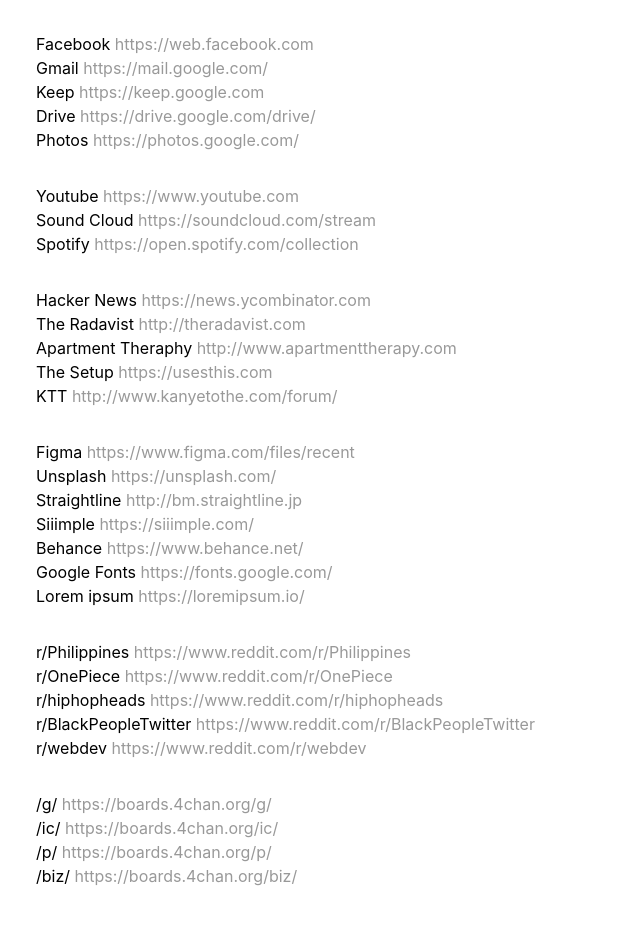
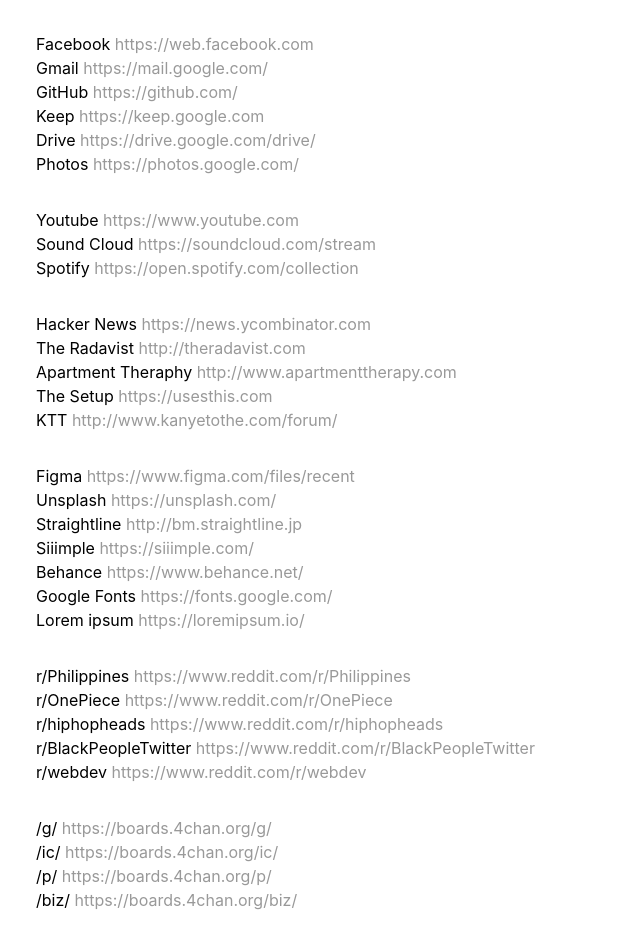
Before and after one commit to jasonvictorio/startpage, a Nuxt app: page / in a window 1280 px wide. Shown: the top 948 px of the page, without its empty margins (0-640 px from the left). Built offline with nearby package versions, Linux system fonts and the light colour scheme.

Commit message:
add github link

```diff
--- a/pages/index.vue
+++ b/pages/index.vue
@@ -15,6 +15,7 @@
       [
         { label: 'Facebook', link: 'https://web.facebook.com' },
         { label: 'Gmail', link: 'https://mail.google.com/' },
+        { label: 'GitHub', link: 'https://github.com/' },
         { label: 'Keep', link: 'https://keep.google.com' },
         { label: 'Drive', link: 'https://drive.google.com/drive/' },
         { label: 'Photos', link: 'https://photos.google.com/' },
```
